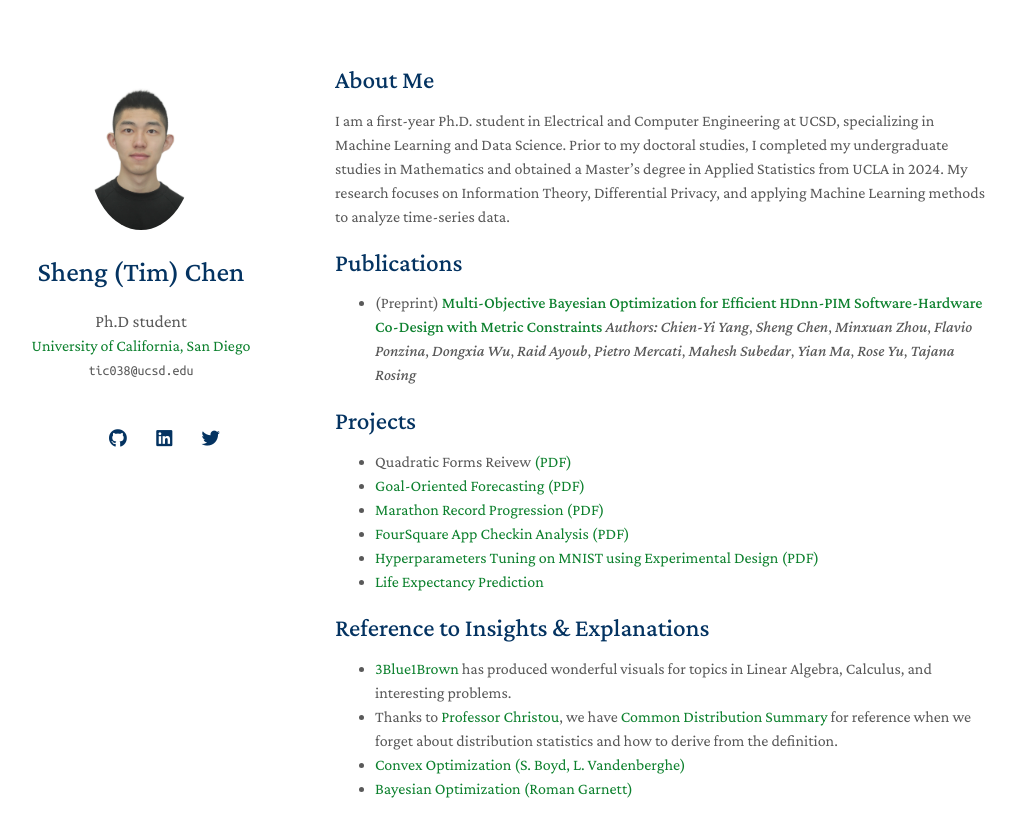
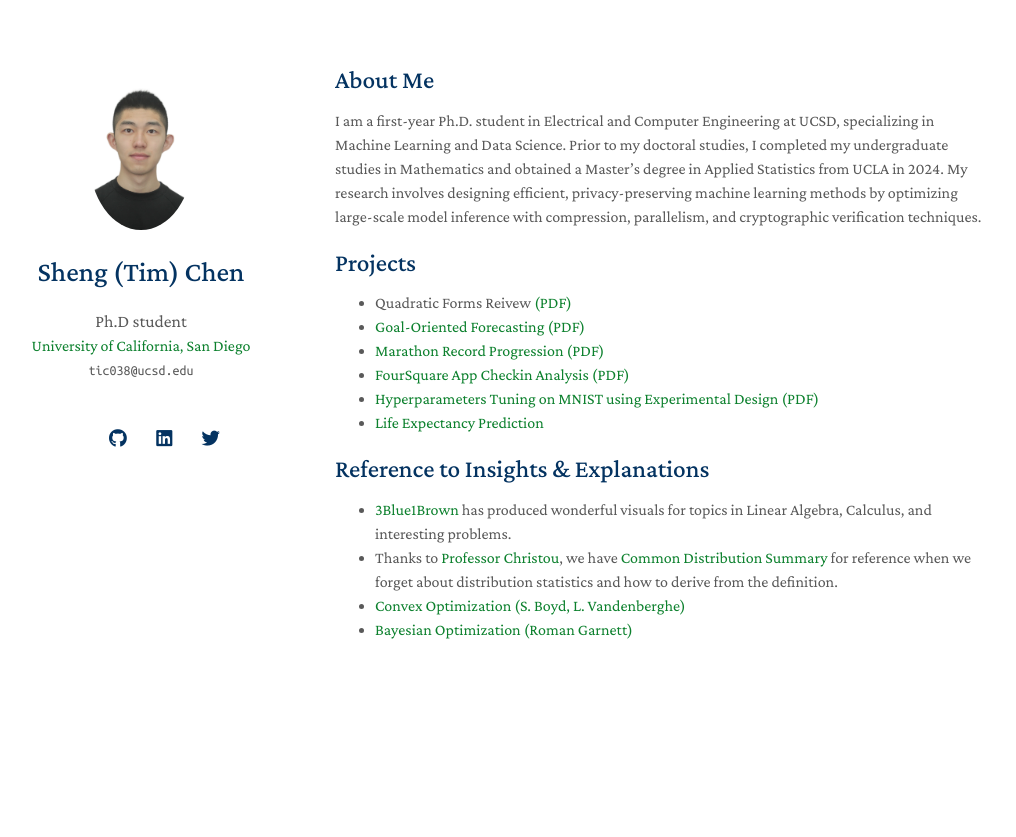
Before and after one commit to timc1325/timc1325.github.io, a Jekyll site: the page built from index.md, in a window 1280 px wide. Shown: the top 837 px of the page, without its empty margins (135-1151 px from the left). Built offline with Jekyll 4.4.1, drawn with Linux system fonts in a browser that asks for light colours; nearby versions of some CDN libraries; a style sheet for code colours, icons or effects is not loaded; our own code applies the rules of GitHub Pages for plain Markdown files.

Commit message:
fix and delete some bullshit

```diff
--- a/index.md
+++ b/index.md
@@ -4,11 +4,7 @@ layout: homepage
 
 ## About Me
 
-I am a first-year Ph.D. student in Electrical and Computer Engineering at UCSD, specializing in Machine Learning and Data Science. Prior to my doctoral studies, I completed my undergraduate studies in Mathematics and obtained a Master's degree in Applied Statistics from UCLA in 2024. My research focuses on Information Theory, Differential Privacy, and applying Machine Learning methods to analyze time-series data.
-
-## Publications
-- (Preprint) **[Multi-Objective Bayesian Optimization for Efficient HDnn-PIM Software-Hardware Co-Design with Metric Constraints](assets/files/latex/mobo_co.pdf)**
-  *Authors:* *Chien-Yi Yang*, *Sheng Chen*, *Minxuan Zhou*, *Flavio Ponzina*, *Dongxia Wu*, *Raid Ayoub*, *Pietro Mercati*, *Mahesh Subedar*, *Yian Ma*, *Rose Yu*, *Tajana Rosing*
+I am a first-year Ph.D. student in Electrical and Computer Engineering at UCSD, specializing in Machine Learning and Data Science. Prior to my doctoral studies, I completed my undergraduate studies in Mathematics and obtained a Master's degree in Applied Statistics from UCLA in 2024. My research involves designing efficient, privacy-preserving machine learning methods by optimizing large-scale model inference with compression, parallelism, and cryptographic verification techniques.
 
 ## Projects
 - Quadratic Forms Reivew [(PDF)](assets/files/latex/Quadratic_Forms.pdf)
```
Also changed, not shown: 1 other file.
